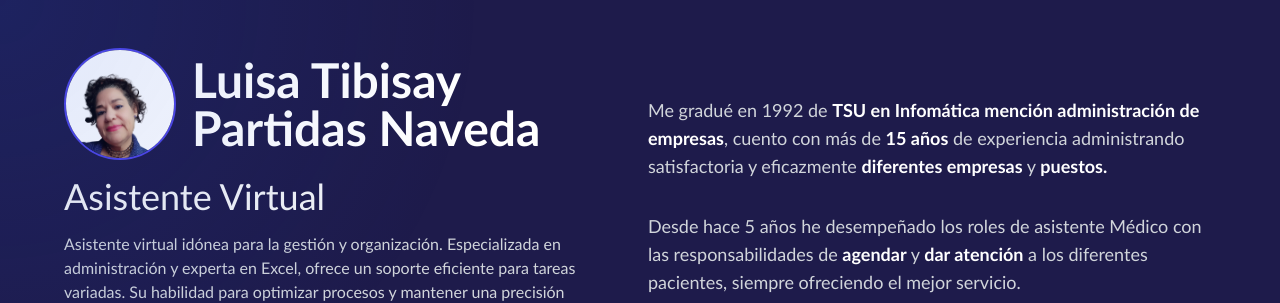
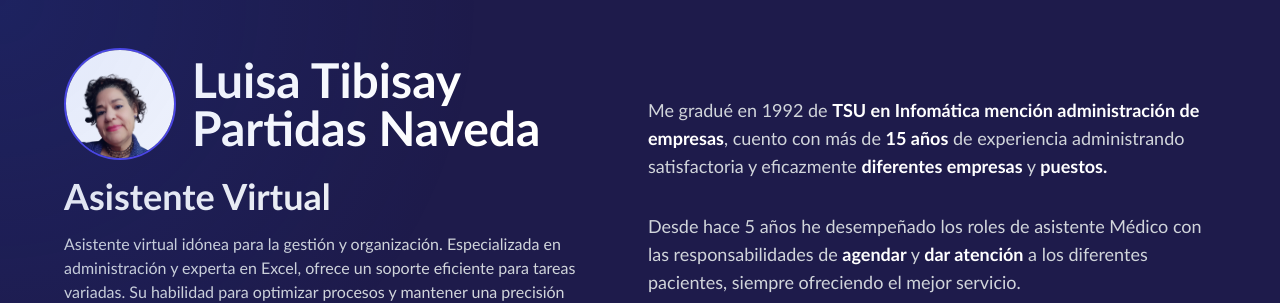
Before and after one commit to Marco-Gonzalez26/portafolio-tiby, an Astro site: page / in a window 1280 px wide. Shown: the top 303 px of the page. Built offline with nearby package versions, Linux system fonts and the light colour scheme; Astro itself is replaced by a stand-in of ours.

Commit message:
Add print styles

```diff
--- a/src/components/header.astro
+++ b/src/components/header.astro
@@ -20,7 +20,7 @@ import Navbar from './nav-bar.astro'
         </h1>
       </div>
       <h3
-        class='mt-4 font-semi-bold text-xl md:text-4xl text-gray-100 print:text-black'>
+        class='mt-4 font-semibold text-xl md:text-4xl text-gray-100 print:text-black'>
         Asistente Virtual
       </h3>
       <p
```
Also changed, not shown: public/favicon.svg (deleted).
